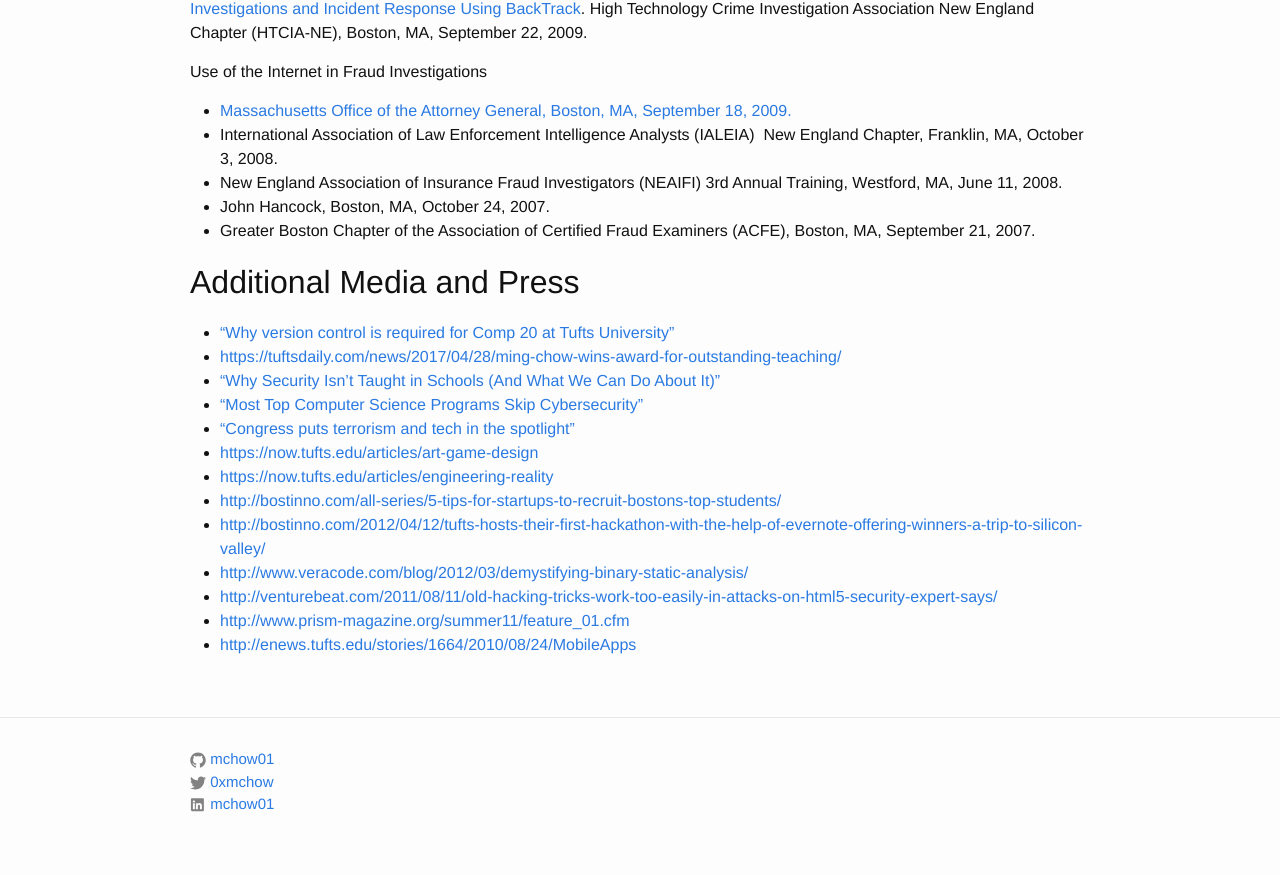
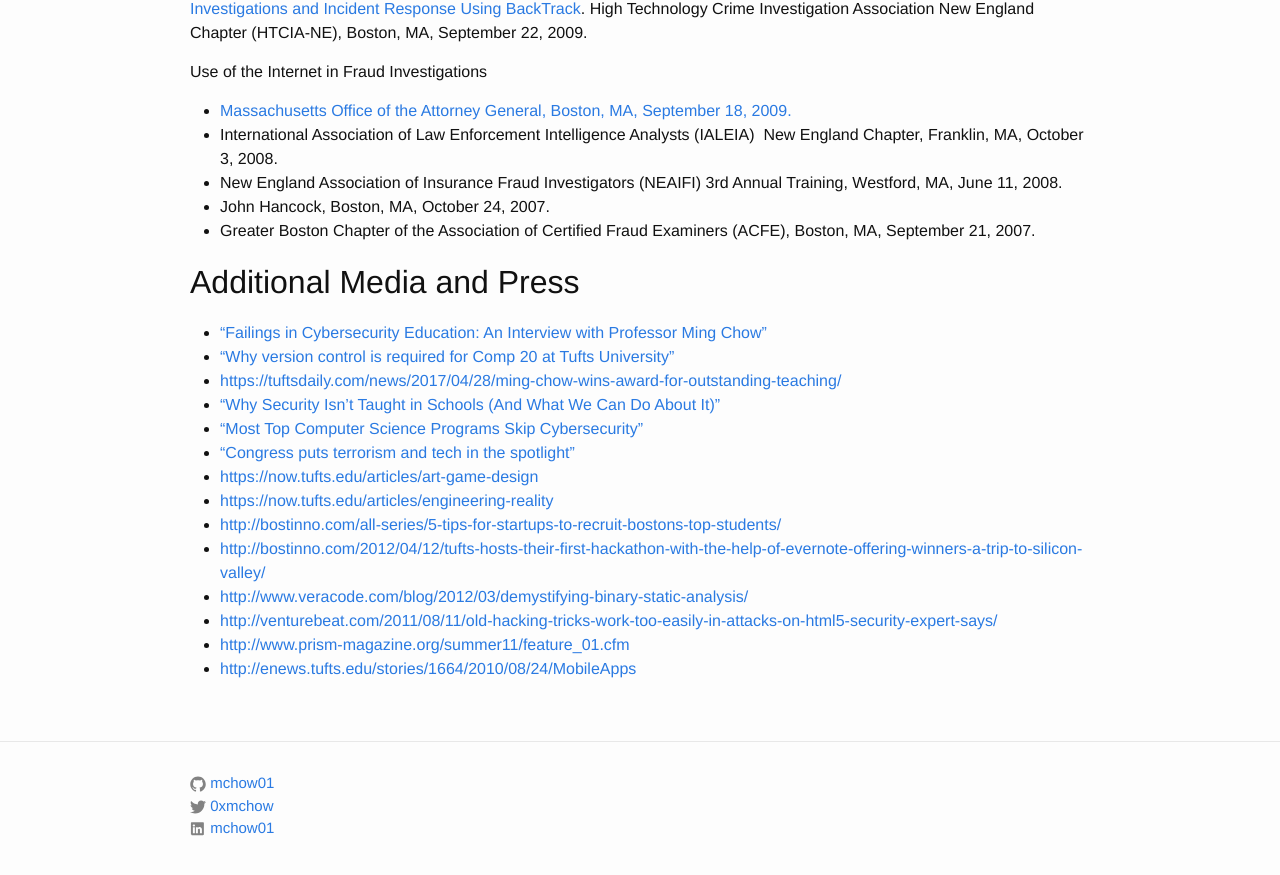
Before and after one commit to mchow01/mchow01.github.io, a Jekyll site: the page built from talks.md, in a window 1280 px wide and 900 px high, scrolled down 3891 px. Shown: the top 875 px of the window. Built offline with Jekyll 4.4.1, drawn with Linux system fonts in a browser that asks for light colours.

Commit message:
Updated media list

```diff
--- a/talks.md
+++ b/talks.md
@@ -80,9 +80,10 @@
 * Greater Boston Chapter of the Association of Certified Fraud Examiners (ACFE), Boston, MA, September 21, 2007.
 
 ## Additional Media and Press
+* ["Failings in Cybersecurity Education: An Interview with Professor Ming Chow"](https://clutch.co/it-services/failings-cybersecurity-education-interview-professor-ming-chow){:target="_blank"}
 * ["Why version control is required for Comp 20 at Tufts University"](https://github.com/blog/2343-why-version-control-is-required-for-comp-20-at-tufts-university){:target="_blank"}
 * [https://tuftsdaily.com/news/2017/04/28/ming-chow-wins-award-for-outstanding-teaching/](https://tuftsdaily.com/news/2017/04/28/ming-chow-wins-award-for-outstanding-teaching/)
-* ["Why Security Isn’t Taught in Schools (And What We Can Do About It)"](https://codiscope.com/cybersecurity-not-taught-schools/){:target="_blank"}
+* ["Why Security Isn’t Taught in Schools (And What We Can Do About It)"](https://nationalcybersecurity.com/security-isnt-taught-schools-can/){:target="_blank"}
 * ["Most Top Computer Science Programs Skip Cybersecurity"](http://theinstitute.ieee.org/career-and-education/education/most-top-computer-science-programs-skip-cybersecurity){:target="_blank"}
 * ["Congress puts terrorism and tech in the spotlight"](http://money.cnn.com/2015/12/08/technology/encryption-congress-commission/){:target="_blank"}
 * [https://now.tufts.edu/articles/art-game-design](https://now.tufts.edu/articles/art-game-design){:target="_blank"}
```
Also changed, not shown: 2 other files.
